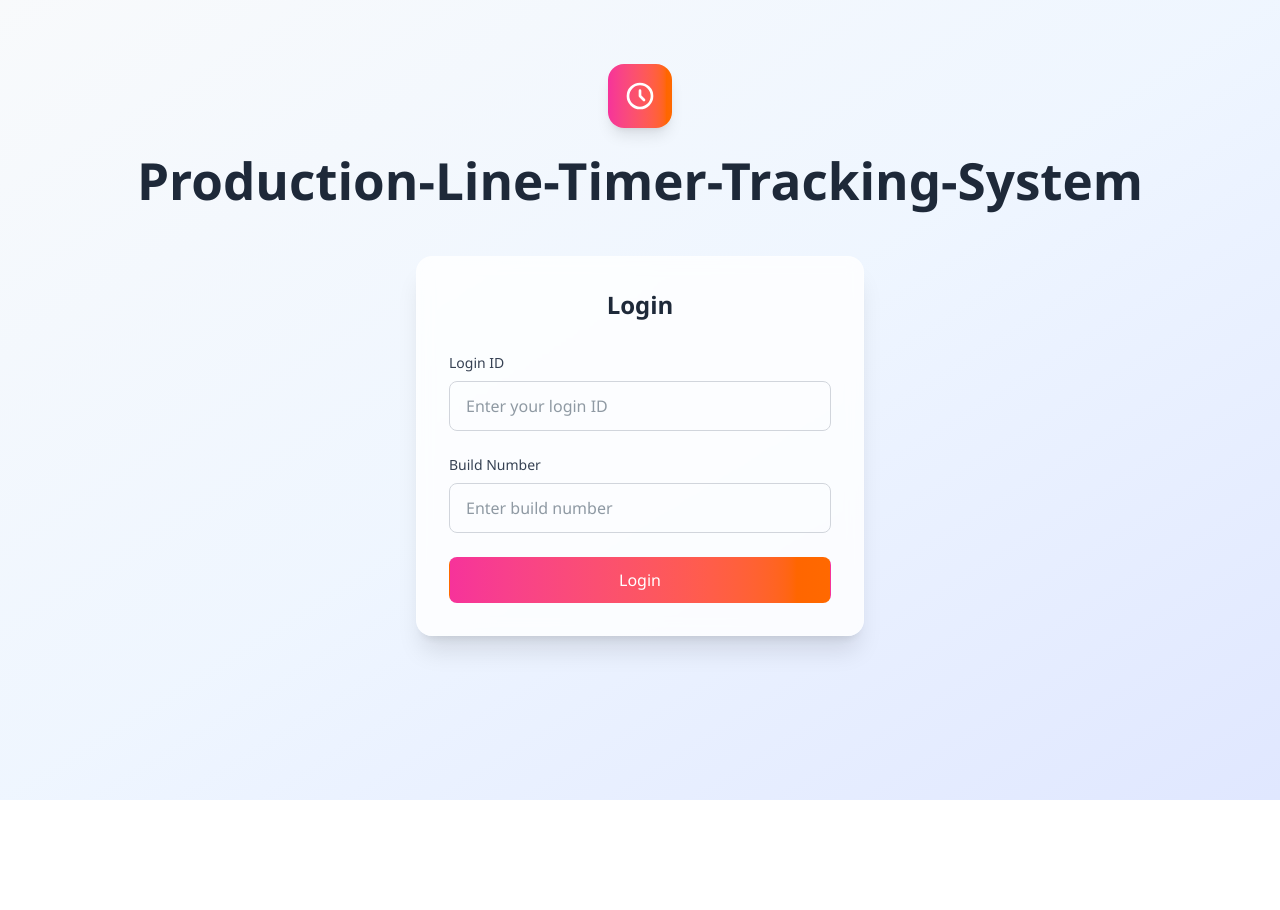
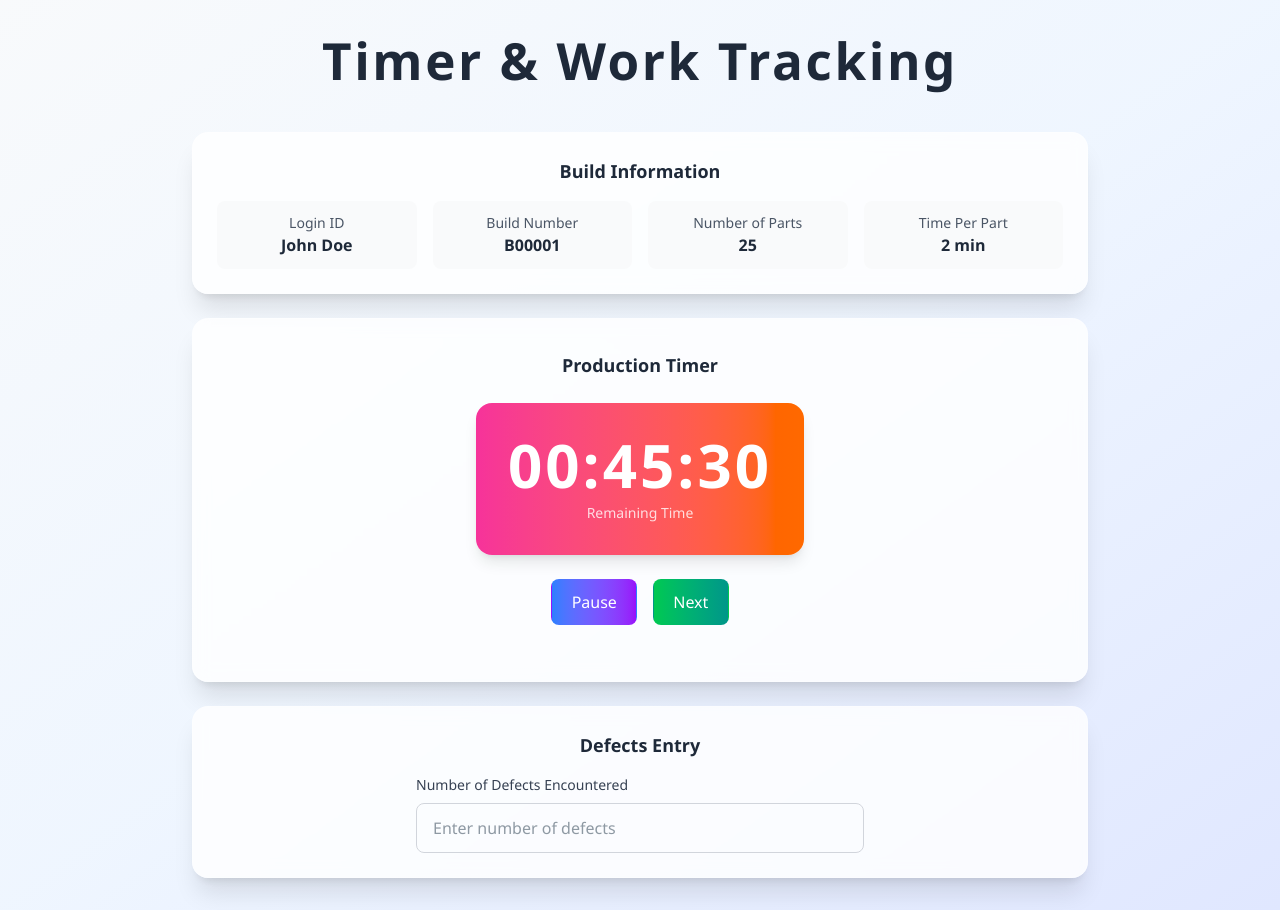
Before and after one commit to makoto0825/Production-Line-Timer-Tracking-System, a React (Vite) app in the folder frontend/: page /timer in a window 1280 px wide. Before the commit the page ends 800 px from the top, so only its background shows below. Built offline with nearby package versions, Linux system fonts and the light colour scheme.

Commit message:
✨ Feat: creat the routing of the pages

```diff
--- a/frontend/src/App.tsx
+++ b/frontend/src/App.tsx
@@ -1,23 +1,21 @@
-import { useState } from 'react';
+import {
+  BrowserRouter as Router,
+  Routes,
+  Route,
+  Navigate,
+} from 'react-router-dom';
 import Login from './components/Login/Login';
 import Timer from './components/Timer/Timer';
 
 const App = () => {
-  const [currentPage, setCurrentPage] = useState<'login' | 'timer'>('login');
-
-  const handleLoginSuccess = () => {
-    setCurrentPage('timer');
-  };
-
-  const handleBackToLogin = () => {
-    setCurrentPage('login');
-  };
-
   return (
-    <>
-      {currentPage === 'login' && <Login onLoginSuccess={handleLoginSuccess} />}
-      {currentPage === 'timer' && <Timer onBackToLogin={handleBackToLogin} />}
-    </>
+    <Router>
+      <Routes>
+        <Route path='/' element={<Navigate to='/login' replace />} />
+        <Route path='/login' element={<Login />} />
+        <Route path='/timer' element={<Timer />} />
+      </Routes>
+    </Router>
   );
 };
 
--- a/frontend/src/components/Login/Login.tsx
+++ b/frontend/src/components/Login/Login.tsx
@@ -1,12 +1,9 @@
 import { useState } from 'react';
+import { useNavigate } from 'react-router-dom';
 import Swal from 'sweetalert2';
 
-// component
-interface LoginProps {
-  onLoginSuccess?: () => void;
-}
-
-const Login = ({ onLoginSuccess }: LoginProps) => {
+const Login = () => {
+  const navigate = useNavigate();
   const [loginId, setLoginId] = useState('');
   const [buildNumber, setBuildNumber] = useState('');
   const [isLoading, setIsLoading] = useState(false);
@@ -25,7 +22,7 @@ const Login = ({ onLoginSuccess }: LoginProps) => {
           loginId: loginId,
           buildNumber: buildNumber,
         });
-        onLoginSuccess?.();
+        navigate('/timer');
       } else {
         console.log('❌ Login failed: Build number does not exist');
         Swal.fire({
--- a/frontend/src/components/Timer/Timer.tsx
+++ b/frontend/src/components/Timer/Timer.tsx
@@ -1,6 +1,8 @@
 import { useState } from 'react';
+import { useNavigate } from 'react-router-dom';
 
 const Timer = () => {
+  const navigate = useNavigate();
   const [isPaused, setIsPaused] = useState(false);
   const [defects, setDefects] = useState('');
 
@@ -23,6 +25,7 @@ const Timer = () => {
 
   const handleNext = () => {
     console.log('Navigate to Page 3');
+    navigate('/login');
   };
 
   return (
```
